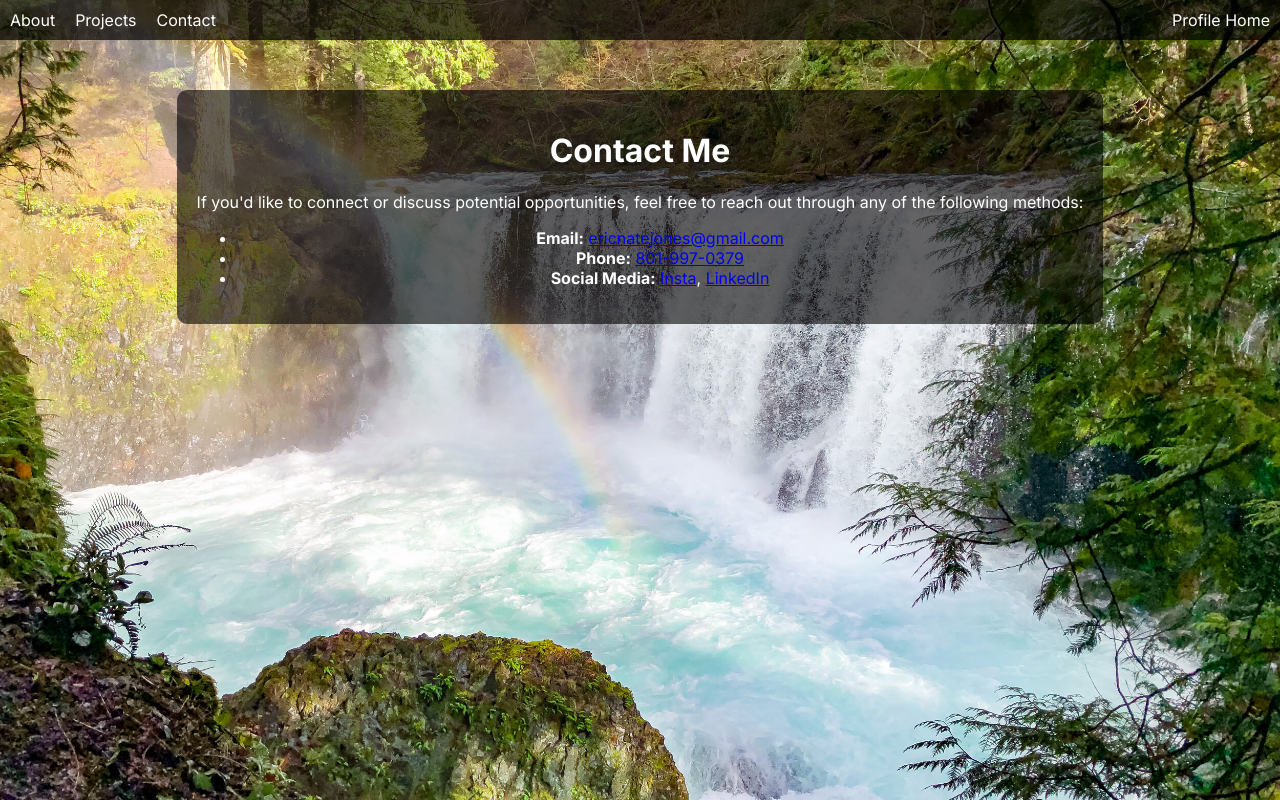
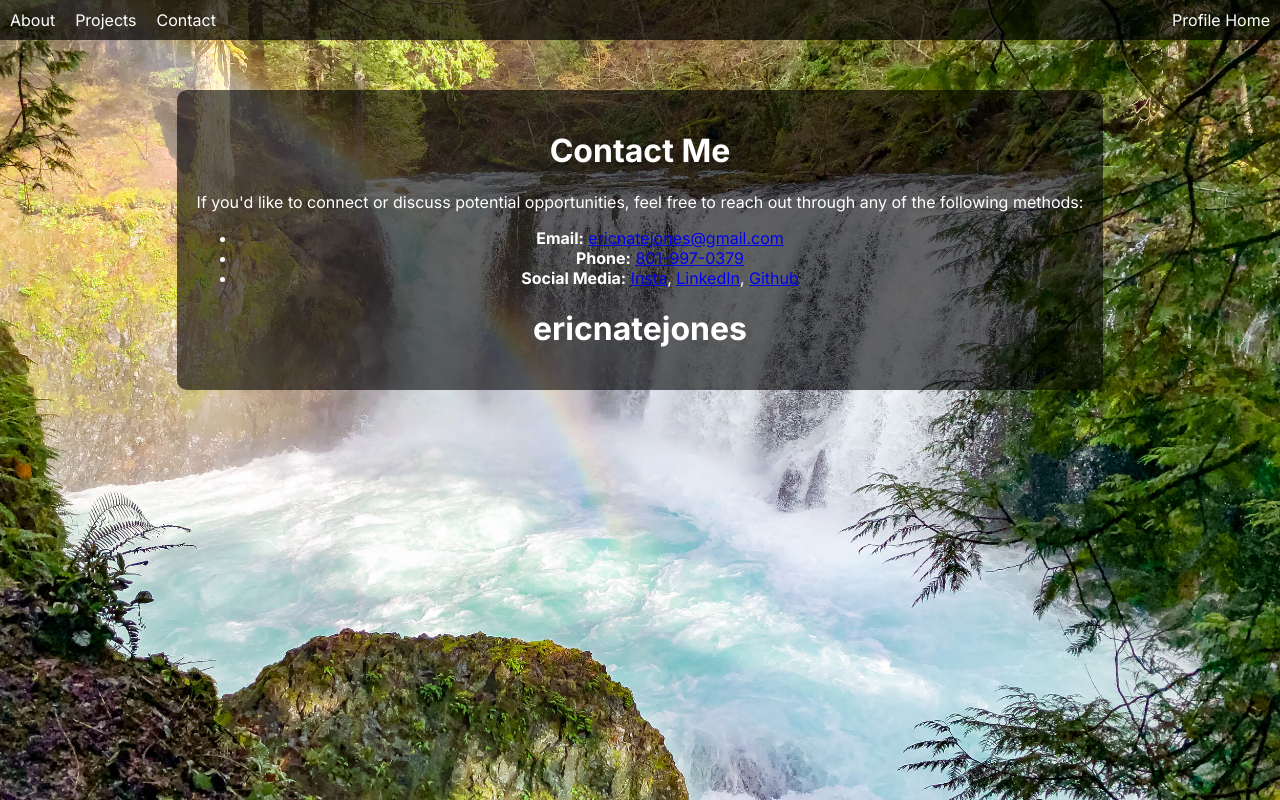
Before and after one commit to ericnatejones/portfolio-new, a Next.js app: page /contact in a window 1280 px wide. Built offline with nearby package versions, Linux system fonts and the light colour scheme.

Commit message:
added dentists app to projects

```diff
--- a/src/app/contact/page.js
+++ b/src/app/contact/page.js
@@ -7,9 +7,11 @@ export default function Contact() {
             <ul>
                 <li><strong>Email:</strong> <a href="mailto:ericnatejones@gmail.com">ericnatejones@gmail.com</a></li>
                 <li><strong>Phone:</strong> <a href="tel:+18019970379">801-997-0379</a></li>
-                <li><strong>Social Media:</strong> <a href="https://instagram.com/ericnatejones">Insta</a>, <a href="https://linkedin.com/in/ericnatejones">LinkedIn</a></li>
+                <li><strong>Social Media:</strong> <a href="https://instagram.com/ericnatejones">Insta</a>, <a href="https://linkedin.com/in/ericnatejones">LinkedIn</a>, <a href="https://github.com/ericnatejones/">Github</a></li>
             </ul>
             </section>
+
+            <h1>ericnatejones</h1>
 
         </div>
     );
--- a/src/app/projects/page.js
+++ b/src/app/projects/page.js
@@ -29,6 +29,9 @@ export default function Projects() {
 
         <section>
           <h2>Dentist Registry</h2>
+          <p>
+            <a href='https://dentists-six.vercel.app/'>A work in progress</a>
+          </p>
           <p>
             I'm working on a comprehensive dentist registry, similar to Zillow or Rentals.com, but specifically for dentists.
             This platform will help users find and connect with dental professionals in their area, complete with reviews,
```
